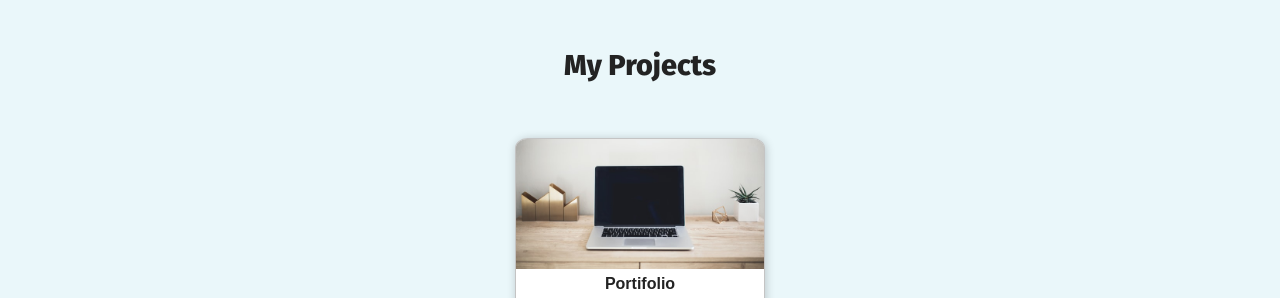
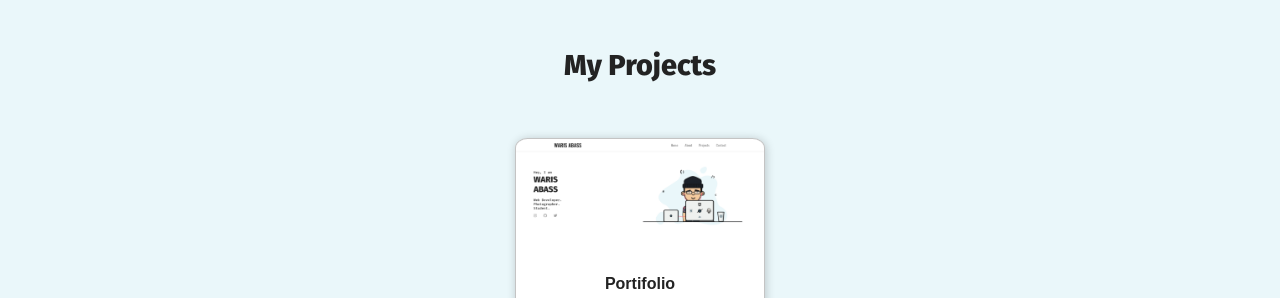
Before and after one commit to warisreshi/warisreshi.github.io, a plain HTML site: page index.html in a window 1280 px wide. Shown: the part 1640-1938 px from the top of the page. Drawn offline with nearby package versions, Linux system fonts and the light colour scheme.

Commit message:
Update style.css

```diff
--- a/style.css
+++ b/style.css
@@ -177,7 +177,7 @@ nav :active {
 }
 
 .project .header.satu {
-  background-image: url(img/project/project1.jpg);
+  background-image: url(./screenshots/1.png);
   background-position: center;
   background-size: cover;
 }
```
